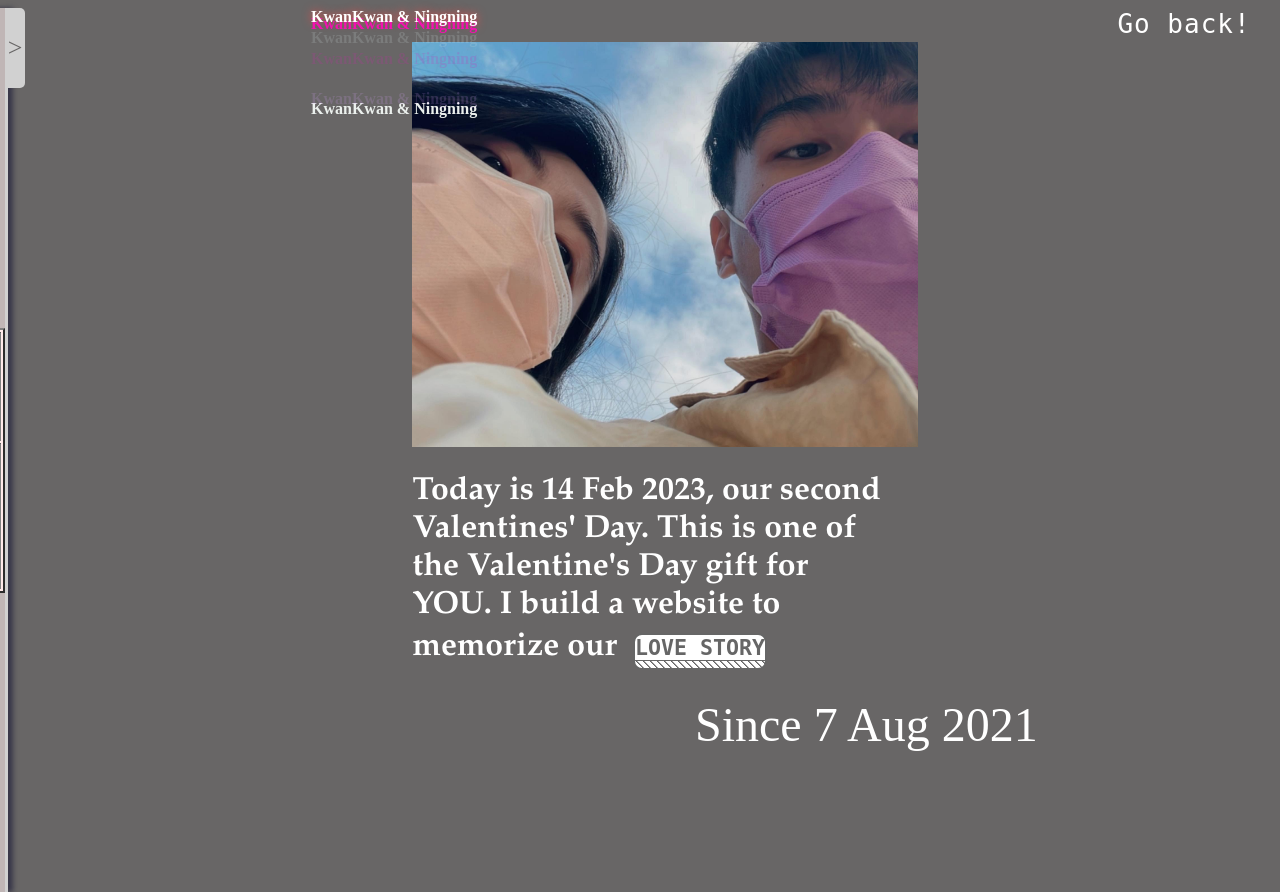
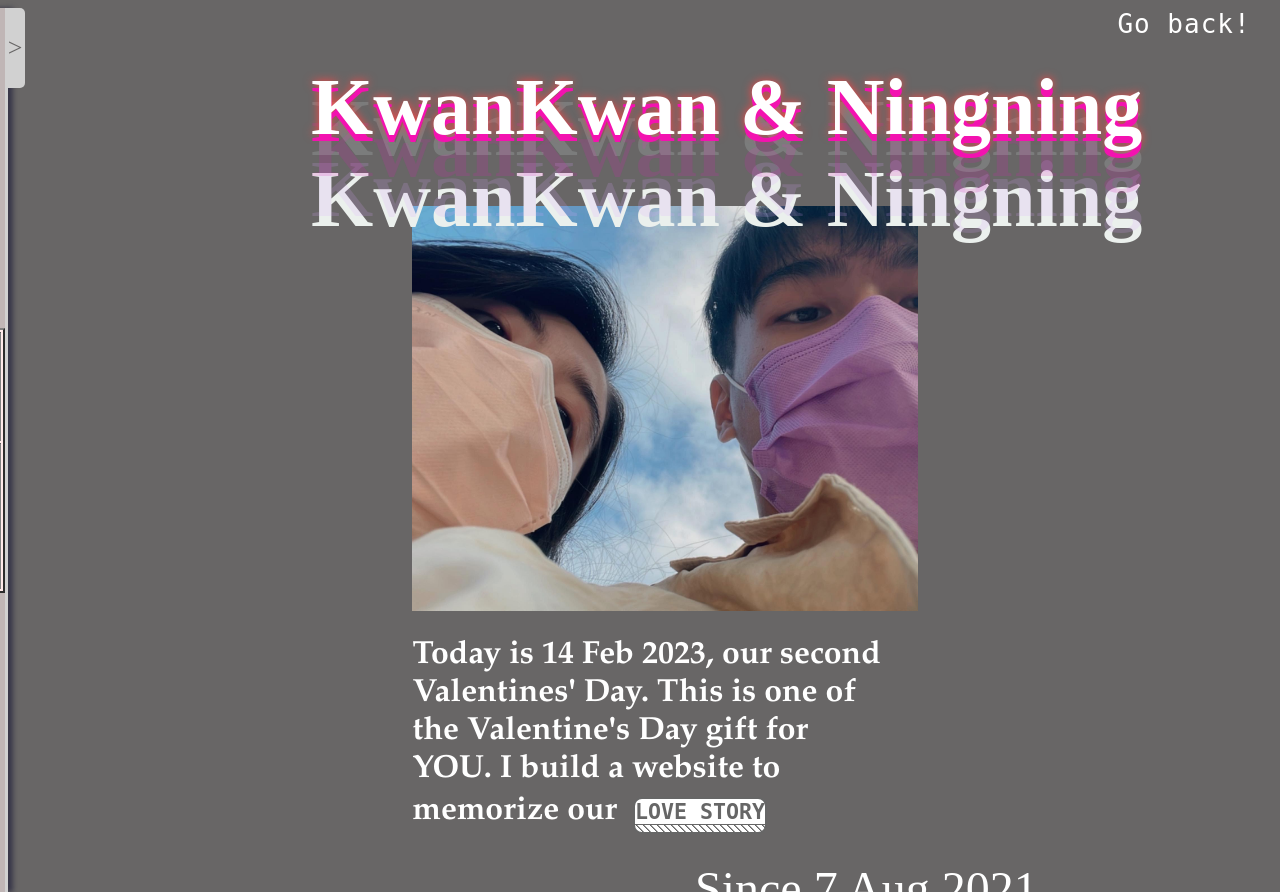
Before and after one commit to Katlholly/Katlholly.github.io, a PHP site: page / in a window 1280 px wide. Run offline with PHP 8.4, Linux system fonts and the light colour scheme.

Commit message:
Update LovelyStyle.css

```diff
--- a/LovelyStyle.css
+++ b/LovelyStyle.css
@@ -32,10 +32,10 @@ body {
 
 h1 {
     left:0;
-    font-size: 100%;
+    font-size: 500%;
     color: white;
-
-
+    float: left;
+    z-index: -1;
     font-family: "Lucida Handwriting";
     text-shadow:
     0  7px rgb(243, 18, 176),
```
